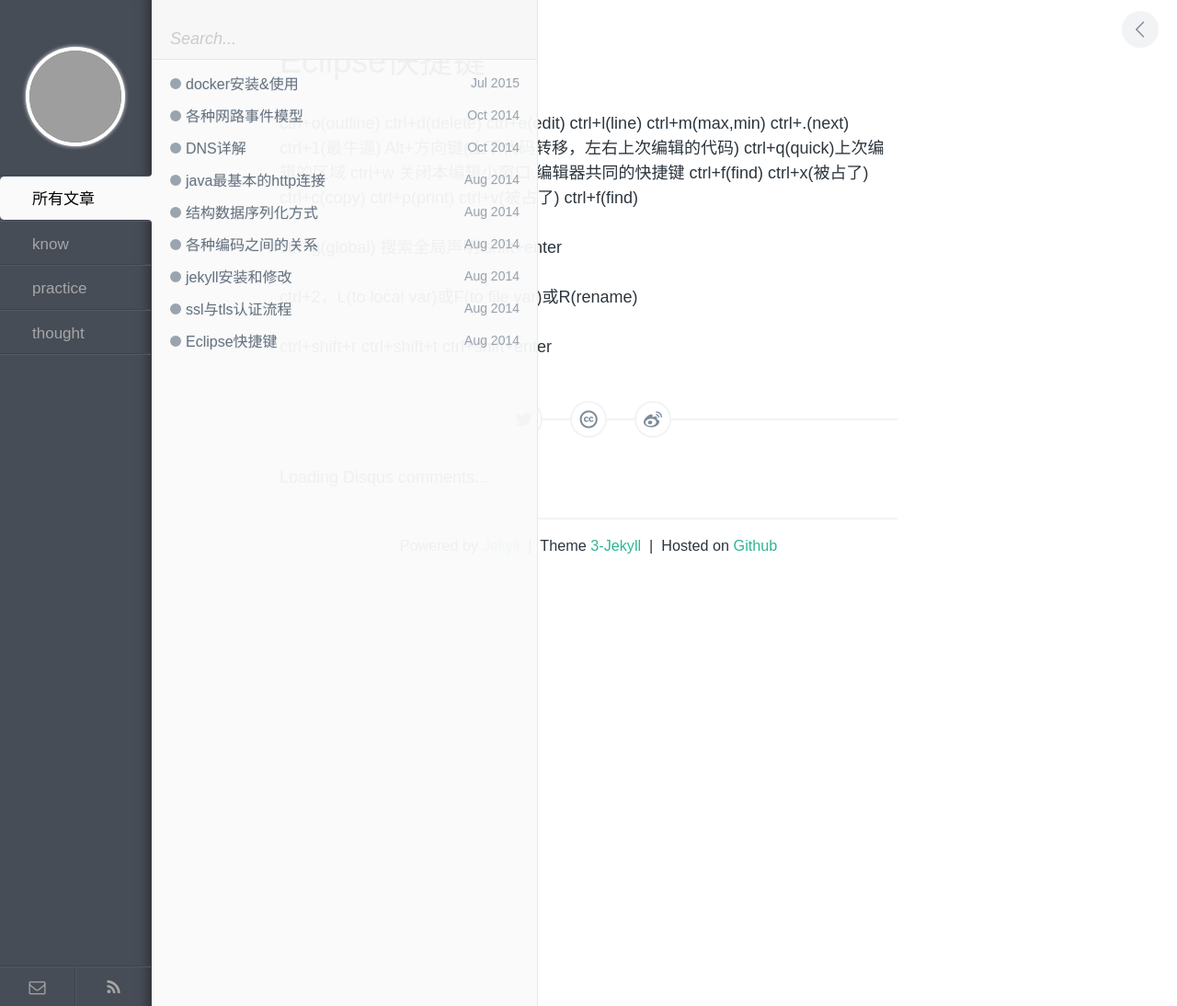
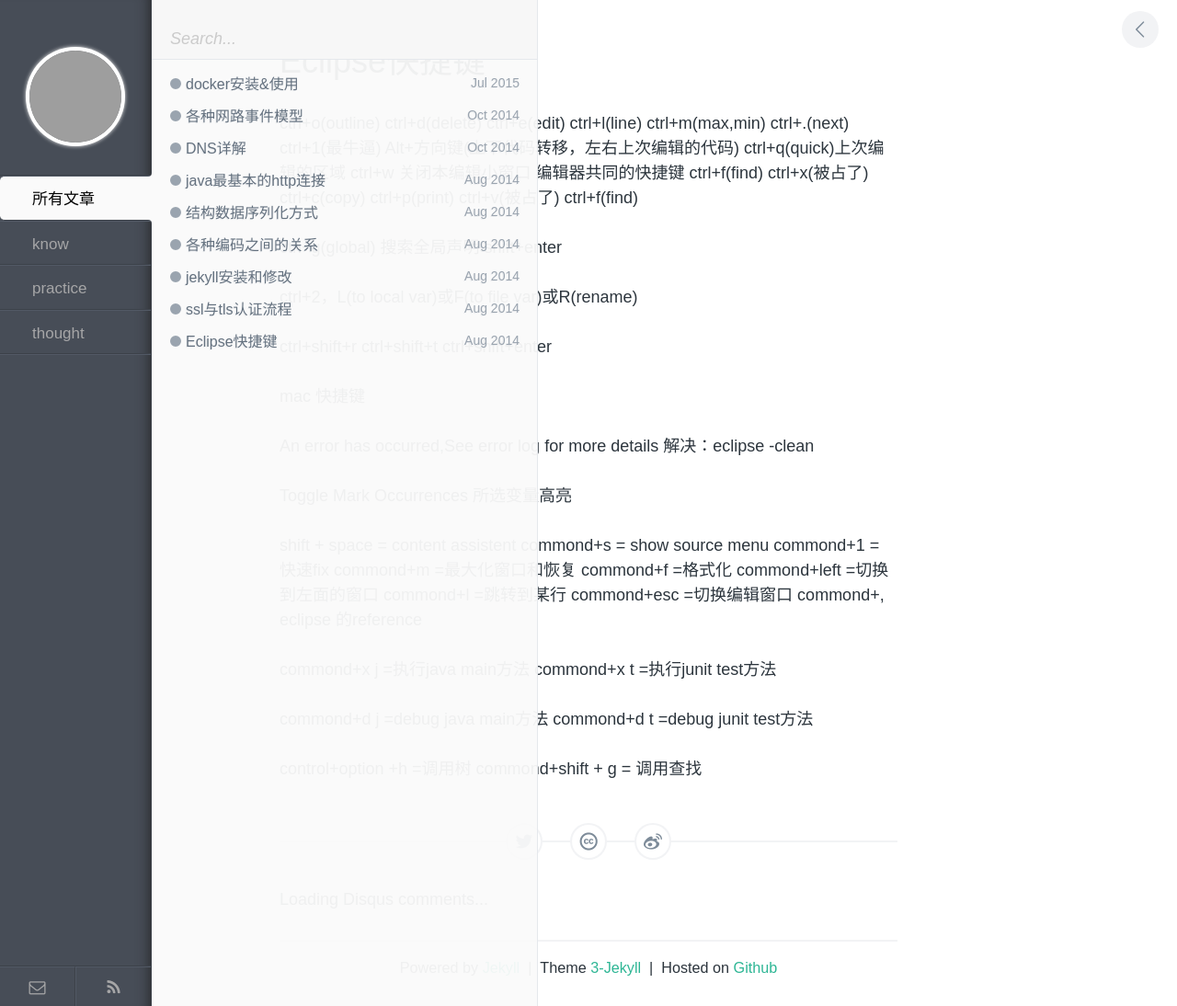
Before and after one commit to triompha/triompha.github.io, a Jekyll site: the page built from _posts/know/2014-08-19-eclise快捷键.md, in a window 1280 px wide. Shown: the whole page at 92% size. Built offline with Jekyll 4.4.1, drawn with Linux system fonts in a browser that asks for light colours; comment, search, counter and statistics services are not loaded; grey boxes are pictures that could not be loaded.

Commit message:
文档提交

```diff
--- a/_posts/know/2014-08-19-eclise快捷键.md
+++ b/_posts/know/2014-08-19-eclise快捷键.md
@@ -17,3 +17,35 @@ shift+enter
 ctrl+2，L(to local var)或F(to file var)或R(rename)
 
 ctrl+shift+r ctrl+shift+t  ctrl+shift+enter
+
+
+
+
+
+mac 快捷键
+
+An error has occurred,See error log for more details
+解决：eclipse -clean
+
+
+Toggle Mark Occurrences  所选变量高亮
+
+
+shift + space  = content assistent
+commond+s      = show source menu
+commond+1      = 快速fix
+commond+m      =最大化窗口和恢复
+commond+f      =格式化
+commond+left   =切换到左面的窗口
+commond+l      =跳转到某行
+commond+esc    =切换编辑窗口
+commond+,   eclipse 的reference
+
+commond+x j      =执行java main方法
+commond+x t      =执行junit test方法
+
+commond+d j      =debug java main方法
+commond+d t      =debug junit test方法
+
+control+option +h  =调用树
+commond+shift + g = 调用查找
```
Also changed, not shown: _posts/practice/2015-07-02-docker.md (+1 -1 lines).
